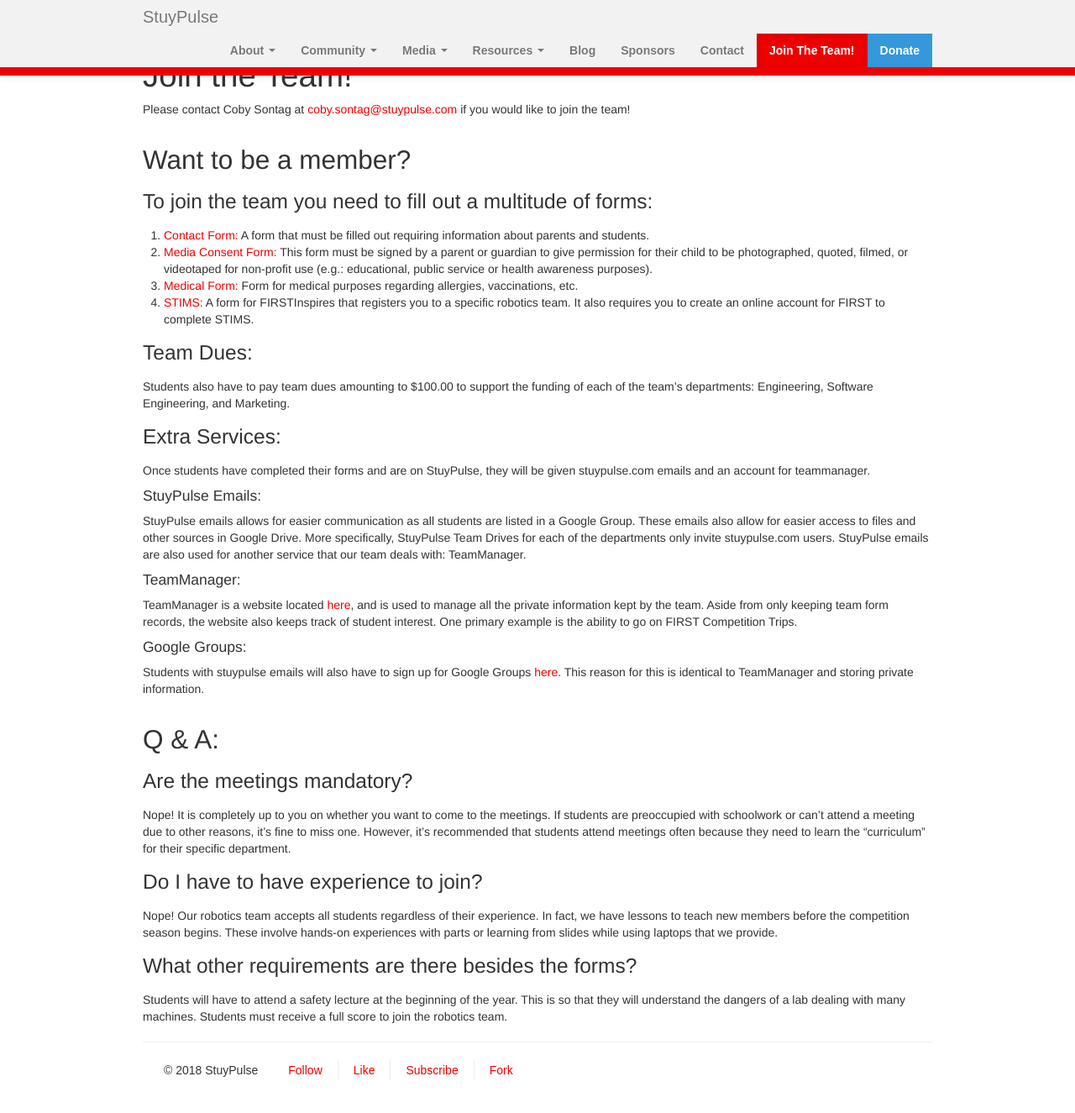
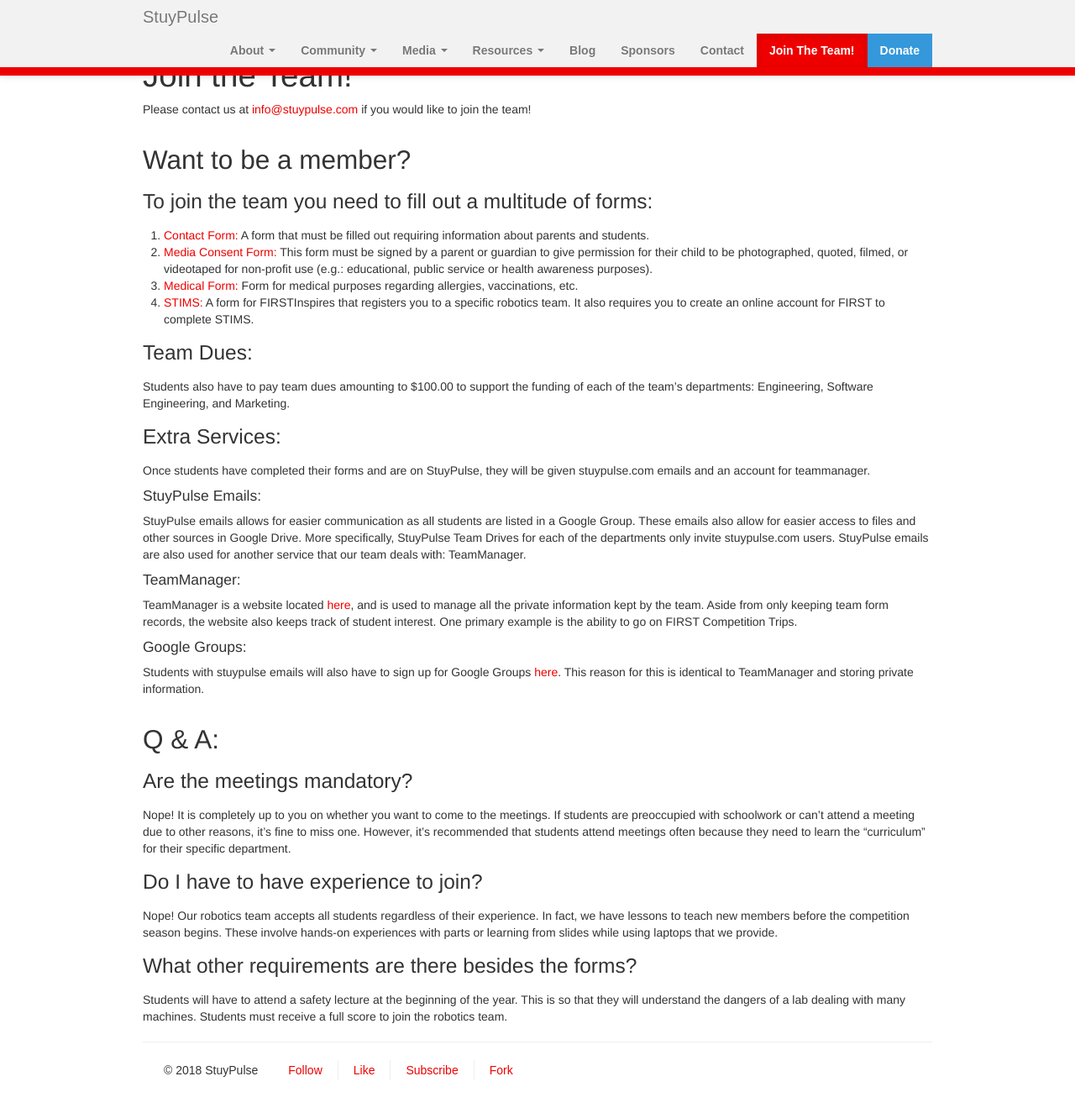
Before and after one commit to StuyPulse/team694.github.io, a Jekyll site: the page built from join/index.md, in a window 1280 px wide and 1326 px high. Shown: the whole window at 84% size. Built offline with Jekyll 4.4.1, drawn with Linux system fonts in a browser that asks for light colours; nearby versions of some CDN libraries.

Commit message:
Change coby's email to info@stuypulse.com

```diff
--- a/join/index.md
+++ b/join/index.md
@@ -3,7 +3,7 @@
 title: Join the Team!
 description: Page for those who are interested in joining Robotics.
 ---
-Please contact Coby Sontag at <coby.sontag@stuypulse.com> if you would like to join the team!
+Please contact us at <info@stuypulse.com> if you would like to join the team!
 <br><br>
 ## Want to be a member?
 
```
